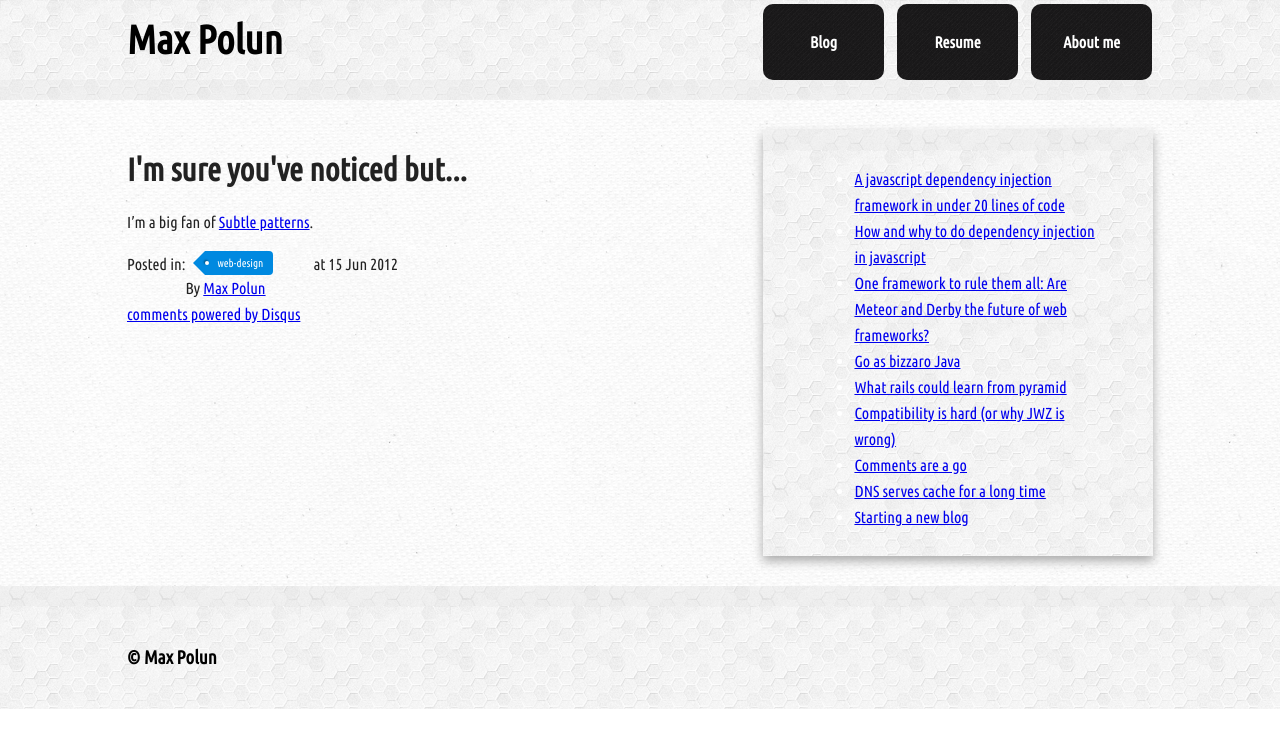
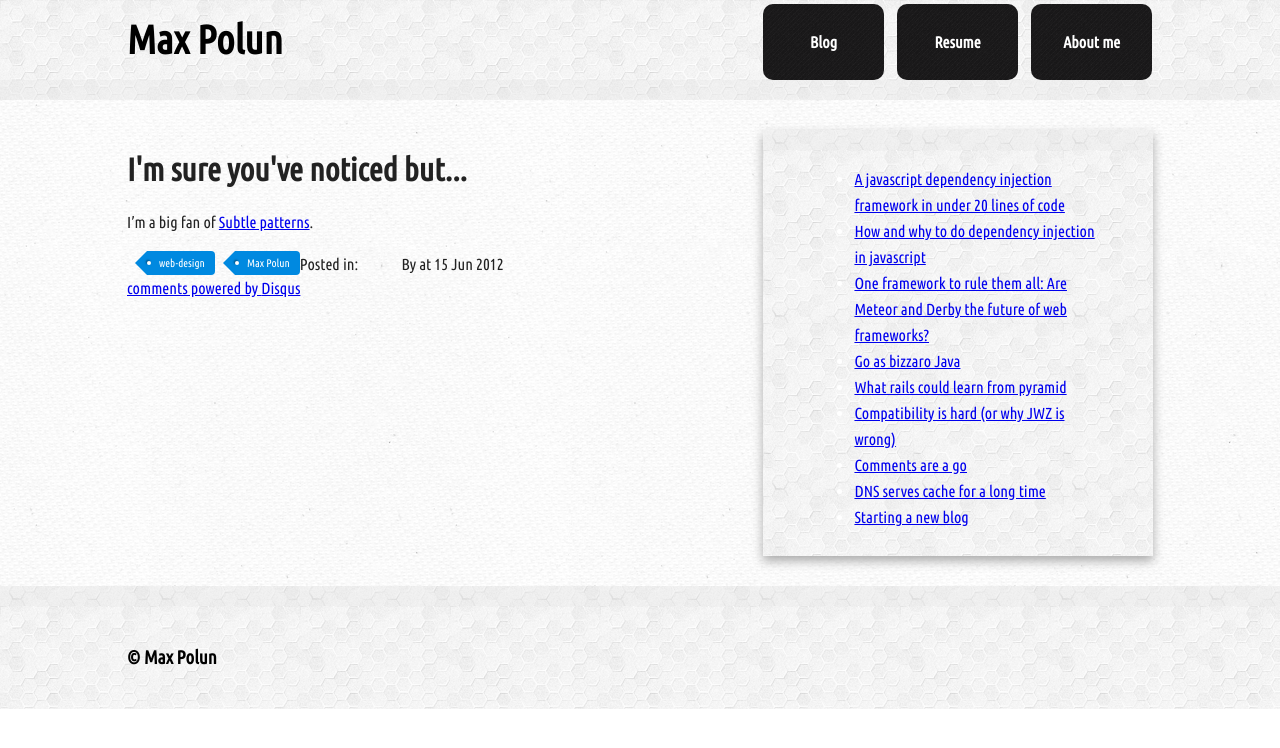
Before and after one commit to maxpolun/maxpolun.github.io, a Jekyll site: the page built from _posts/2012-06-15-i'm_sure_you've_noticed_but....markdown, in a window 1280 px wide. Shown: the top 748 px of the page. Built offline with Jekyll 4.4.1, drawn with Linux system fonts in a browser that asks for light colours; nearby versions of some CDN libraries; a script that is not in the unit is left out; comment, search, counter and statistics services are not loaded.

```diff
--- a/_layouts/post.html
+++ b/_layouts/post.html
@@ -9,18 +9,17 @@ layout: base
 	<section>
 		{{ content  }}
 	</section>
+	<section class="categories">
+	Posted in:
 	{% if page.categories %}
-	<section class="categories">
-	<span class="category-heading">Posted in: </span>
+	<span class="category-heading"> </span>
 		<ul>
 			{% for cat in page.categories %}
 				<li><a href="/{{cat}}">{{cat}}</a></li>
 			{% endfor %}
-		</ul> at {{page.date|date_to_string}}
-	</section>
+		</ul>
 	{% endif %}
-	<section>
-		By <a href="/about" rel="author">Max Polun</a>
+		By <a href="/about/" rel="author">Max Polun</a> at {{page.date|date_to_string}}
 	</section>
 	  <div id="disqus_thread"></div>
         <script type="text/javascript">
```
